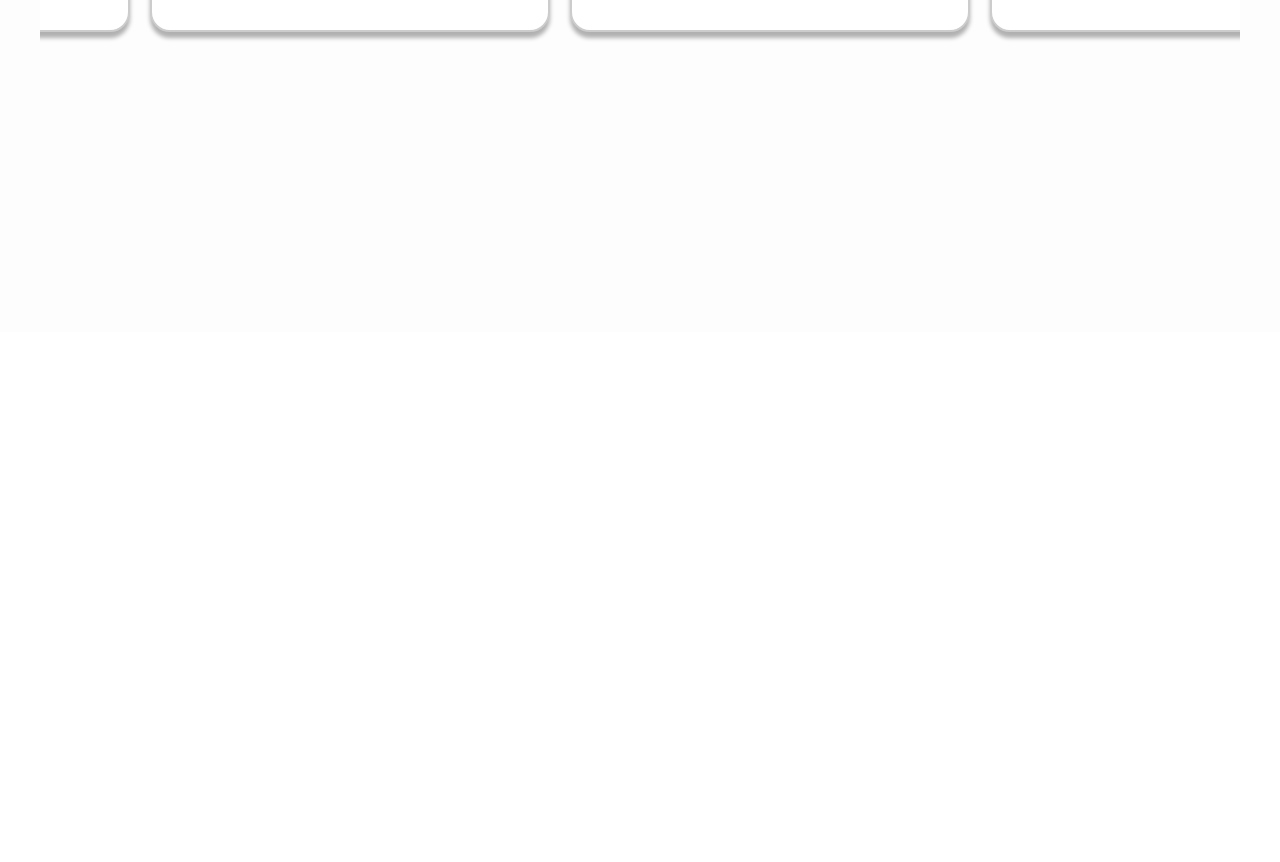
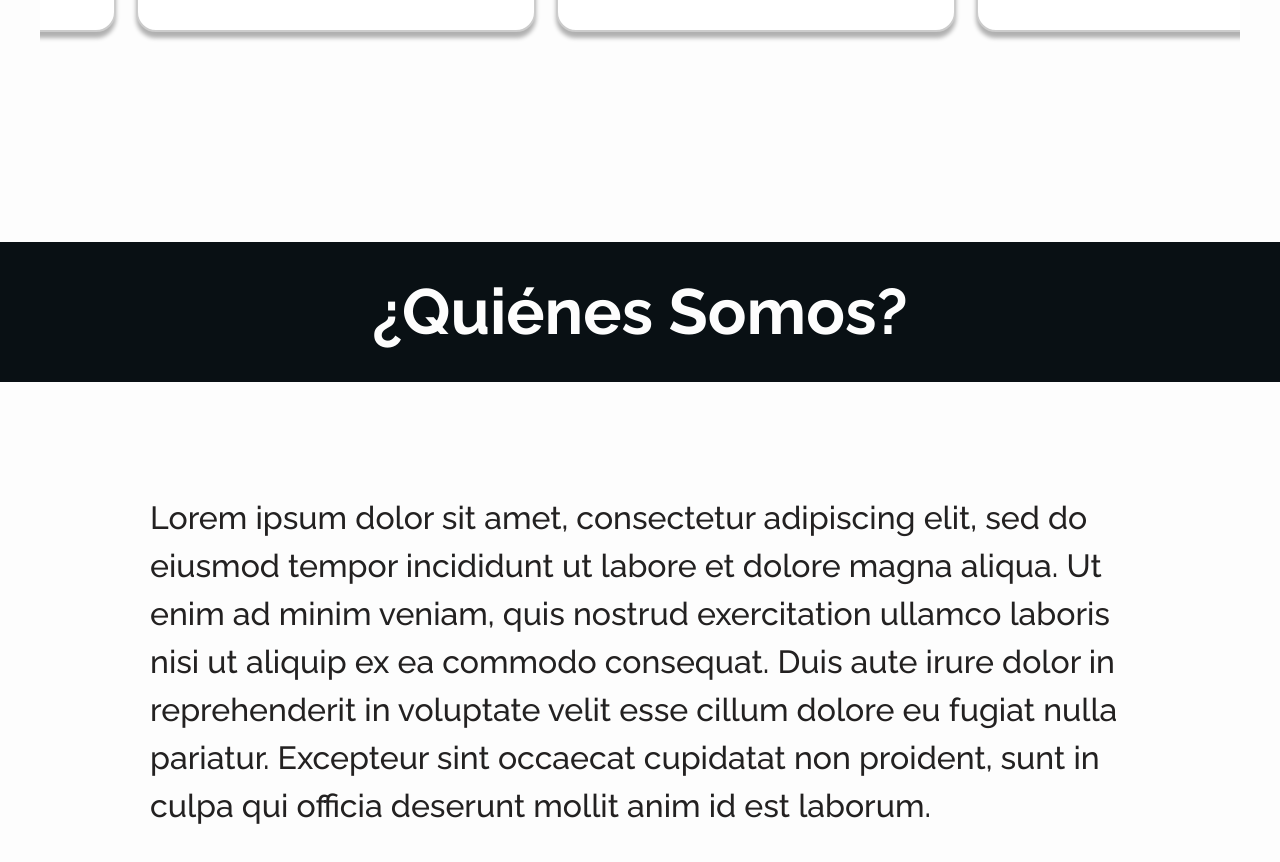
Before and after one commit to LeonardoPerozo12/FingestLandingPage, a React (Vite) app in the folder FrontEnd/FingestLandingPage/: page / in a window 1280 px wide. Shown: the part 1640-2502 px from the top of the page. Before the commit the page ends 1972 px from the top, so only its background shows below. Built offline with nearby package versions, Linux system fonts and the light colour scheme.

Commit message:
NosotrosPage WIP

```diff
--- a/FrontEnd/FingestLandingPage/public/css/carousel.css
+++ b/FrontEnd/FingestLandingPage/public/css/carousel.css
@@ -4,7 +4,6 @@
     overflow: hidden; /* Oculta contenido que no cabe */
     position: relative;
     margin: auto;
-    margin-bottom: 200px;
 }
 
 .carousel-row {
--- /dev/null
+++ b/FrontEnd/FingestLandingPage/public/css/nosotros.css
@@ -0,0 +1,35 @@
+#Nosotros {
+    display: flex;
+    flex-direction: column;
+    align-items: center;
+    background-color: #fdfdfd;
+}
+
+#NosotrosTitle{
+    display: flex;
+    flex-wrap: wrap;
+    justify-content: center;
+    align-content: center;
+    font-family: "Raleway", sans-serif;
+    text-align: center;
+    font-size: 64px;
+    font-weight: bold;
+    margin-top: 110px;
+    margin-bottom: 80px;
+    width: 80%;
+    z-index: 2;
+    color: #fdfdfd;
+    background-color: #091014;
+    width: 100%;
+    height: 140px;
+}
+#NosotrosContent{
+    font-family: "Raleway", sans-serif;
+    font-size: 32px;
+    text-align: left ;
+    color: #232121;
+    margin-right: 150px;
+    margin-left: 150px;
+    margin-bottom: 50vh;
+    font-weight: 500;
+}
--- a/FrontEnd/FingestLandingPage/public/css/servicios.css
+++ b/FrontEnd/FingestLandingPage/public/css/servicios.css
@@ -1,4 +1,4 @@
-    #Servicios {
+#Servicios {
         display: flex;
         flex-direction: column;
         align-items: center;
--- a/FrontEnd/FingestLandingPage/src/App.jsx
+++ b/FrontEnd/FingestLandingPage/src/App.jsx
@@ -2,6 +2,7 @@ import React, { useEffect } from 'react';
 import Header from './Components/Header';
 import Home from './Pages/HomePage';
 import Servicios from './Pages/ServiciosPage';
+import Nosotros from './Pages/NosotrosPage';
 import AOS from 'aos';
 import 'aos/dist/aos.css';
 
@@ -19,6 +20,7 @@ function App() {
             <Header />
             <Home />
             <Servicios />
+            <Nosotros/>
         </div>
     );
 }
--- /dev/null
+++ b/FrontEnd/FingestLandingPage/src/Pages/NosotrosPage.jsx
@@ -0,0 +1,34 @@
+import React from "react";
+import { useEffect } from "react";
+import AOS from "aos";
+import "aos/dist/aos.css";
+import "../../public/css/nosotros.css";
+
+function Nosotros() {
+    useEffect(() => {
+    AOS.init({
+        duration: 1200,
+        once: false,
+        mirror: true,
+    });
+        }, []);
+    return (
+    <section id="Nosotros">
+        <h1 id="NosotrosTitle">¿Quiénes Somos?</h1>
+        <p id='NosotrosContent'>
+        Lorem ipsum dolor sit amet, consectetur adipiscing elit, sed do eiusmod
+        tempor incididunt ut labore et dolore magna aliqua. Ut enim ad minim
+        veniam, quis nostrud exercitation ullamco laboris nisi ut aliquip ex ea
+        commodo consequat. Duis aute irure dolor in reprehenderit in voluptate
+        velit esse cillum dolore eu fugiat nulla pariatur. Excepteur sint
+        occaecat cupidatat non proident, sunt in culpa qui officia deserunt
+        mollit anim id est laborum.
+        </p>
+        <div id="NosotrosContent2">
+
+        </div>
+    </section>
+    );
+}
+
+export default Nosotros;
```
